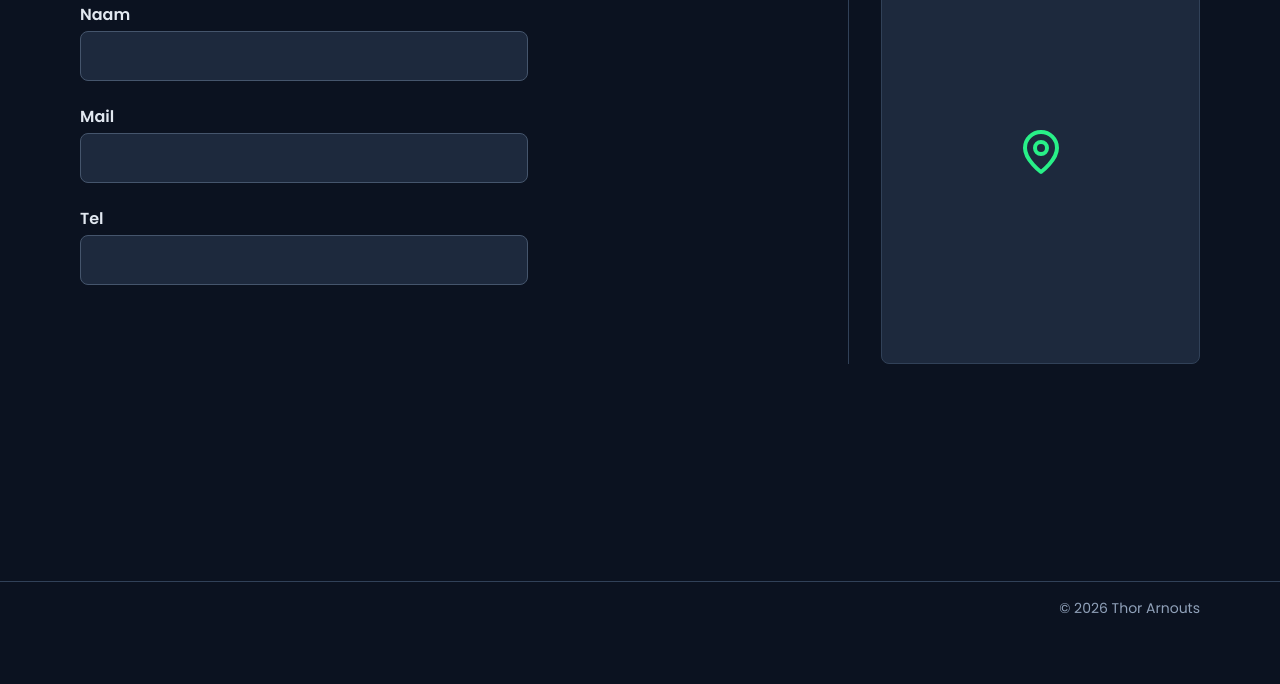
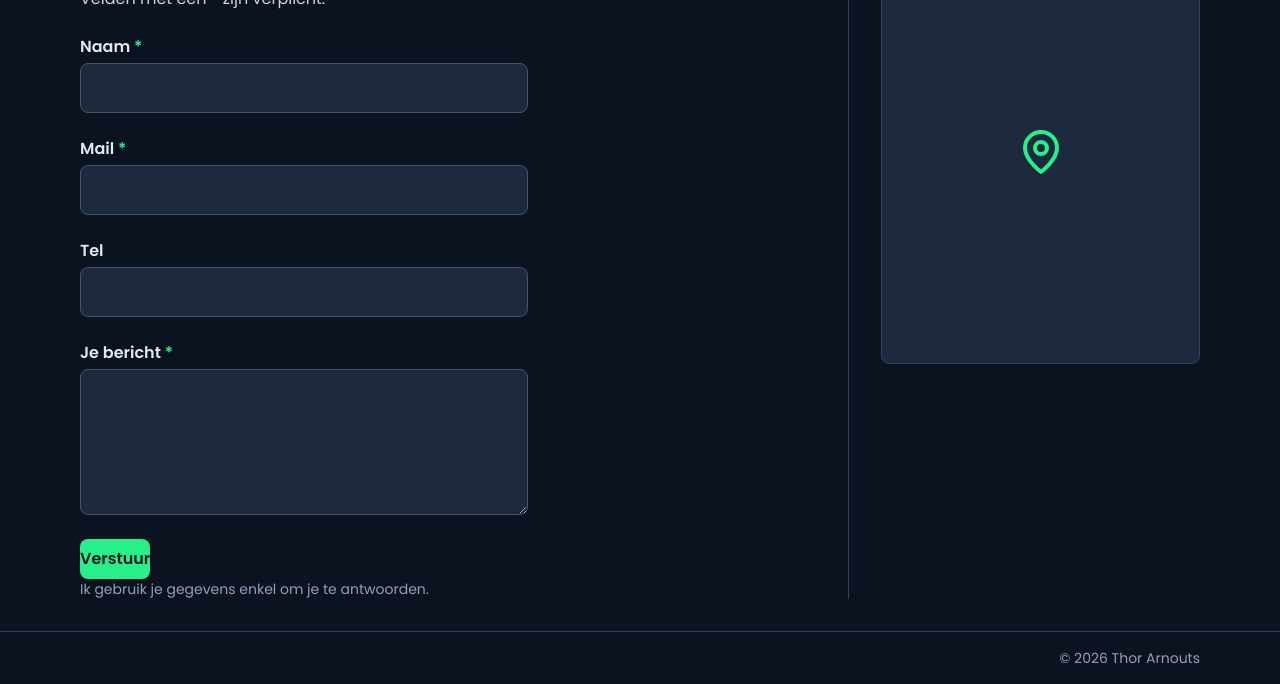
Before and after one commit to Gans202/portofolio, a website: page contact.html in a window 1280 px wide. Shown: the part 166-850 px from the top of the page. Before the commit the page ends 800 px from the top, so only its background shows below. Drawn offline with Linux system fonts and the light colour scheme.

Commit message:
contact.html bewerkt voor mails netlyfy

```diff
--- a/contact.html
+++ b/contact.html
@@ -4,11 +4,11 @@
     <meta charset="UTF-8">
     <meta name="viewport" content="width=device-width, initial-scale=1.0">
     <title>Contact — Thor Arnouts</title>
+    <meta name="description" content="Stuur Thor Arnouts, student Systeem- en netwerkbeheer, een bericht over een stage, een project of een vraag.">
     <link rel="preconnect" href="https://fonts.googleapis.com">
     <link rel="preconnect" href="https://fonts.gstatic.com" crossorigin>
     <link href="https://fonts.googleapis.com/css2?family=Poppins:wght@400;600&display=swap" rel="stylesheet">
     <link rel="stylesheet" href="css/tailwind.css">
-    <link rel="stylesheet" href="css/style.css">
     <link rel="stylesheet" href="css/style.css">
 </head>
 <body>
@@ -45,19 +45,29 @@
 
     <div class="mx-auto grid w-full max-w-6xl grid-cols-1 gap-8 px-4 py-8 lg:grid-cols-3">
         <main class="lg:col-span-2">
-            <h1 class="mb-6 text-3xl font-semibold tracking-tight text-white md:text-4xl">Contact</h1>
-            <form class="flex max-w-md flex-col gap-6">
+            <h1 class="mb-2 text-3xl font-semibold tracking-tight text-white md:text-4xl">Contact</h1>
+            <p class="mb-6 text-slate-300">Velden met een <span class="text-[#28F088]" aria-hidden="true">*</span> zijn verplicht.</p>
+
+            <form name="contact" method="POST" data-netlify="true" class="flex max-w-md flex-col gap-6">
                 <div class="flex flex-col gap-1">
-                    <label for="naam" class="font-semibold text-slate-200">Naam</label>
-                    <input type="text" id="naam" name="naam" autocomplete="name" class="rounded-lg border border-slate-600 bg-slate-800 px-3 py-3 text-white focus:border-[#26F0E9]">
+                    <label for="naam" class="font-semibold text-slate-200">Naam <span class="text-[#28F088]" aria-hidden="true">*</span></label>
+                    <input type="text" id="naam" name="naam" autocomplete="name" required class="rounded-lg border border-slate-600 bg-slate-800 px-3 py-3 text-white focus:border-[#26F0E9]">
                 </div>
                 <div class="flex flex-col gap-1">
-                    <label for="mail" class="font-semibold text-slate-200">Mail</label>
-                    <input type="email" id="mail" name="mail" autocomplete="email" class="rounded-lg border border-slate-600 bg-slate-800 px-3 py-3 text-white focus:border-[#26F0E9]">
+                    <label for="mail" class="font-semibold text-slate-200">Mail <span class="text-[#28F088]" aria-hidden="true">*</span></label>
+                    <input type="email" id="mail" name="email" autocomplete="email" required class="rounded-lg border border-slate-600 bg-slate-800 px-3 py-3 text-white focus:border-[#26F0E9]">
                 </div>
                 <div class="flex flex-col gap-1">
                     <label for="tel" class="font-semibold text-slate-200">Tel</label>
                     <input type="tel" id="tel" name="tel" autocomplete="tel" class="rounded-lg border border-slate-600 bg-slate-800 px-3 py-3 text-white focus:border-[#26F0E9]">
+                </div>
+                <div class="flex flex-col gap-1">
+                    <label for="bericht" class="font-semibold text-slate-200">Je bericht <span class="text-[#28F088]" aria-hidden="true">*</span></label>
+                    <textarea id="bericht" name="bericht" rows="5" required class="rounded-lg border border-slate-600 bg-slate-800 px-3 py-3 text-white focus:border-[#26F0E9]"></textarea>
+                </div>
+                <div>
+                    <button type="submit" class="rounded-lg bg-[#28F088] px-5 py-2 font-semibold text-slate-900 hover:bg-[#26F0E9]">Verstuur</button>
+                    <p class="mt-3 text-sm text-slate-400">Ik gebruik je gegevens enkel om je te antwoorden.</p>
                 </div>
             </form>
         </main>
```
